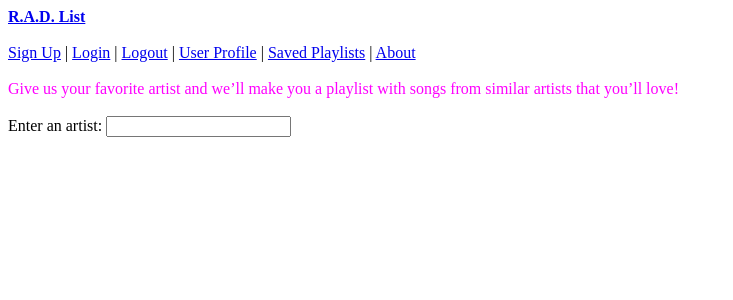
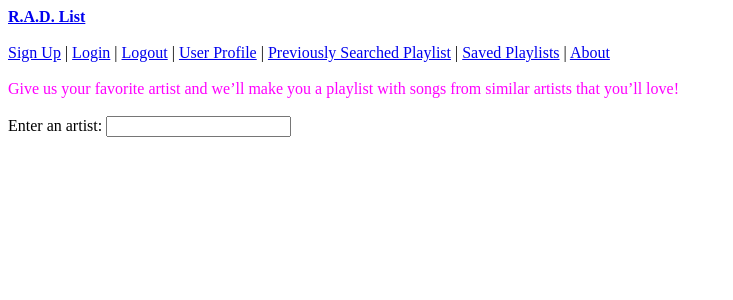
Before and after one commit to al-codes/RADList, a Flask app: page / in a window 1280 px wide. Shown: the top 300 px of the page, without its empty margins (0-733 px from the left). Run offline with Flask 2, Linux system fonts and the light colour scheme.

Commit message:
Added new route links

```diff
--- a/templates/homepage.html
+++ b/templates/homepage.html
@@ -1,10 +1,12 @@
 {% extends 'base.html' %}
 {% block body %}
+    <!-- Navigation -->
     <a href="http://localhost:5000/signup">Sign Up</a> |
     <a href="http://localhost:5000/login">Login</a> |
     <a href="http://localhost:5000/logout">Logout</a> |
     <a href="http://localhost:5000/profile">User Profile</a> |
-    <a href="http://localhost:5000/saved-playlists">Saved Playlists</a> |
+    <a href="http://localhost:5000/newplaylist/details">Previously Searched Playlist</a> |
+    <a href="http://localhost:5000/playlists">Saved Playlists</a> |
     <a href="http://localhost:5000/about-radlist">About</a><br><br>
 
     <div id="homepage">Give us your favorite artist and we’ll make you a playlist with songs from similar artists that you’ll love!</div><br>
```
